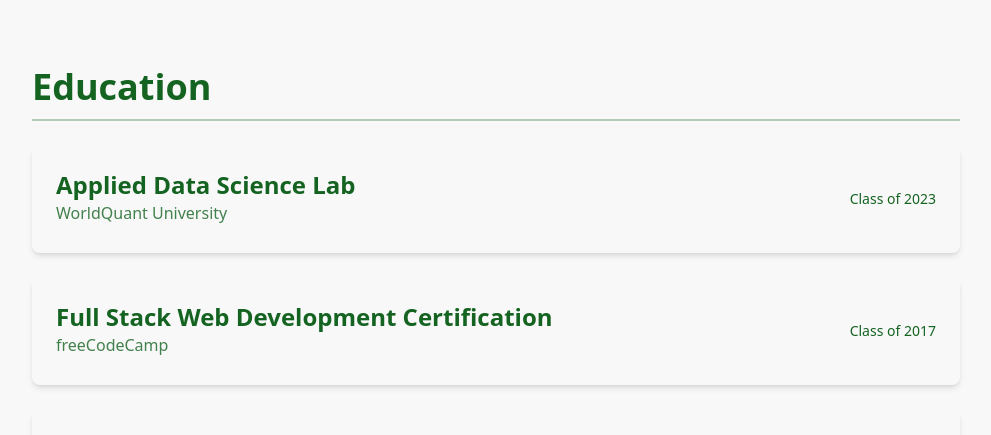
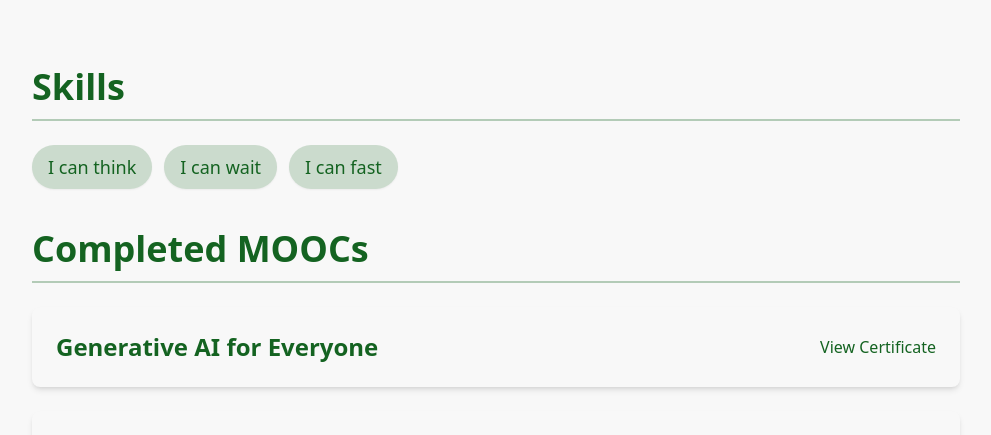
Before and after one commit to AungMyoKyaw/aungmyokyaw.com, a React (Vite) app in the folder react/: page / in a window 1280 px wide. Shown: the part 337-772 px from the top of the page, without its empty margins (144-1135 px from the left). Built offline with nearby package versions, Linux system fonts and the light colour scheme.

Commit message:
feat: update

```diff
--- a/react/src/App.tsx
+++ b/react/src/App.tsx
@@ -317,9 +317,9 @@ const App: React.FC = () => (
   <div className="flex min-h-screen flex-col bg-secondary font-sans text-primary">
     <div className="container mx-auto max-w-screen-lg flex-grow p-6">
       <ProfileHeader profile={profileData} />
-      <EducationSection education={educationData} />
       <SkillsSection skills={skillsData} />
       <MOOCsSection moocs={moocsData} />
+      <EducationSection education={educationData} />
       <BlogSection blogPosts={blogPostsData} />
     </div>
   </div>
```
